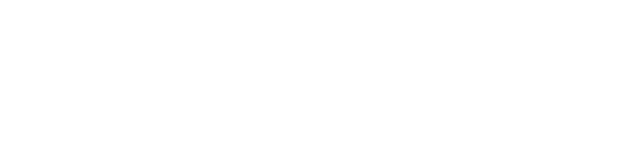
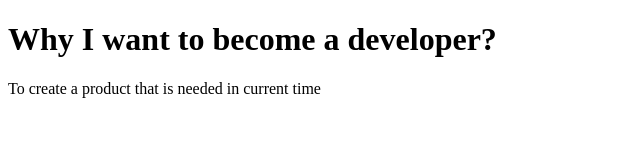
Before and after one commit to acciojob/why-software-arnavsharma78, a website: page main.html in a window 1280 px wide. Shown: the whole page, without its empty margins (0-640 px from the left). Drawn offline with Linux system fonts and the light colour scheme.

Commit message:
created a submission

```diff
--- a/main.html
+++ b/main.html
@@ -8,6 +8,8 @@
 
 <body>
 	<!-- the entire body must be written by student -->
+	<h1>Why I want to become a developer?</h1>
+    <p>To create a product that is needed in current time</p>
     <script type="text/javascript" src="./script.js">
 </script>
 
```
